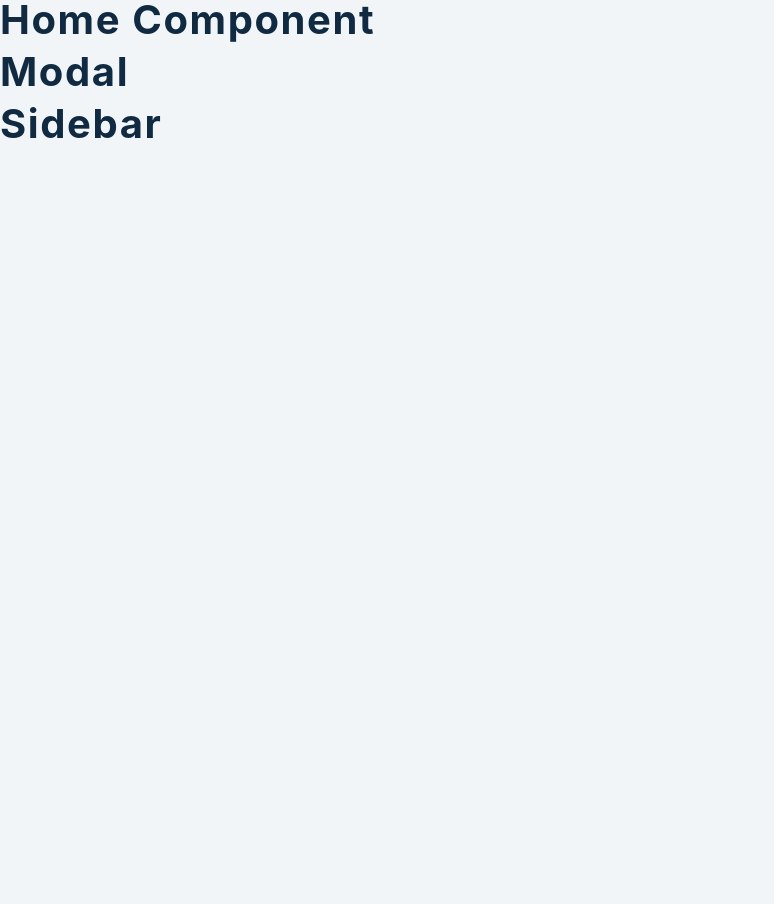
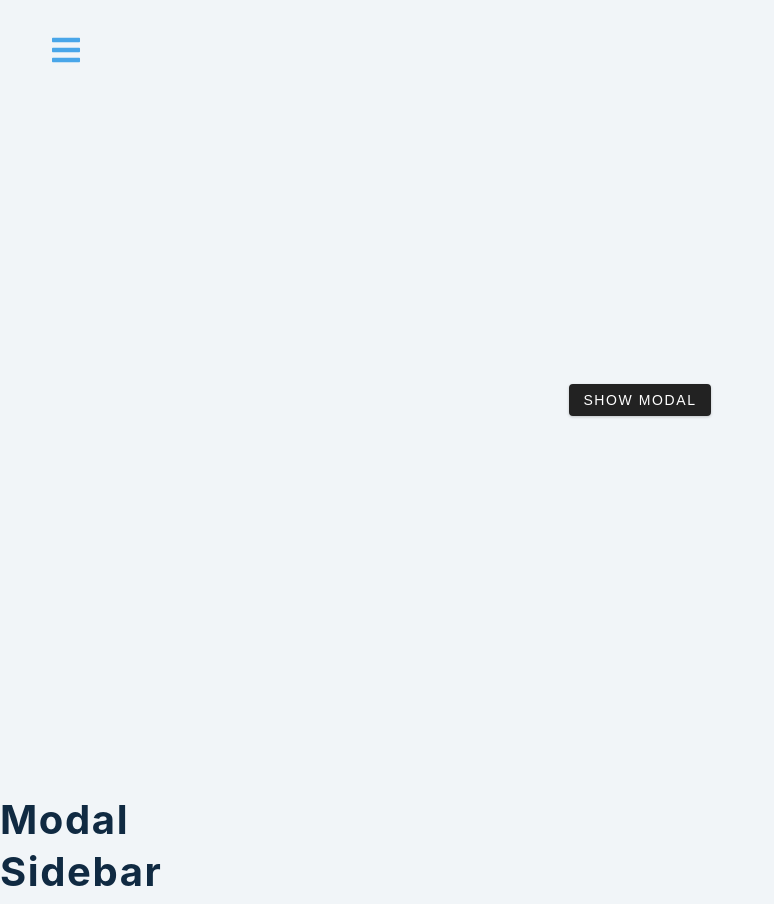
Before and after one commit to jobitoalv/sideBar, a React (Create React App) app: page / in a window 1280 px wide. Shown: the whole page, without its empty margins (0-774 px from the left). Before the commit the page ends 800 px from the top, so only its background shows below. Built offline with nearby package versions, Linux system fonts and the light colour scheme.

Commit message:
create home page

```diff
--- a/src/Home.js
+++ b/src/Home.js
@@ -2,7 +2,14 @@
 import { FaBars } from 'react-icons/fa'
 
 const Home = () => {
-  return <h2>home component</h2>
+  return <main>
+    <button className='sidebar-toggle'>
+      <FaBars/>
+    </button>
+    <button className='btn'>
+      show Modal
+    </button>
+  </main>
 }
 
 export default Home
```
